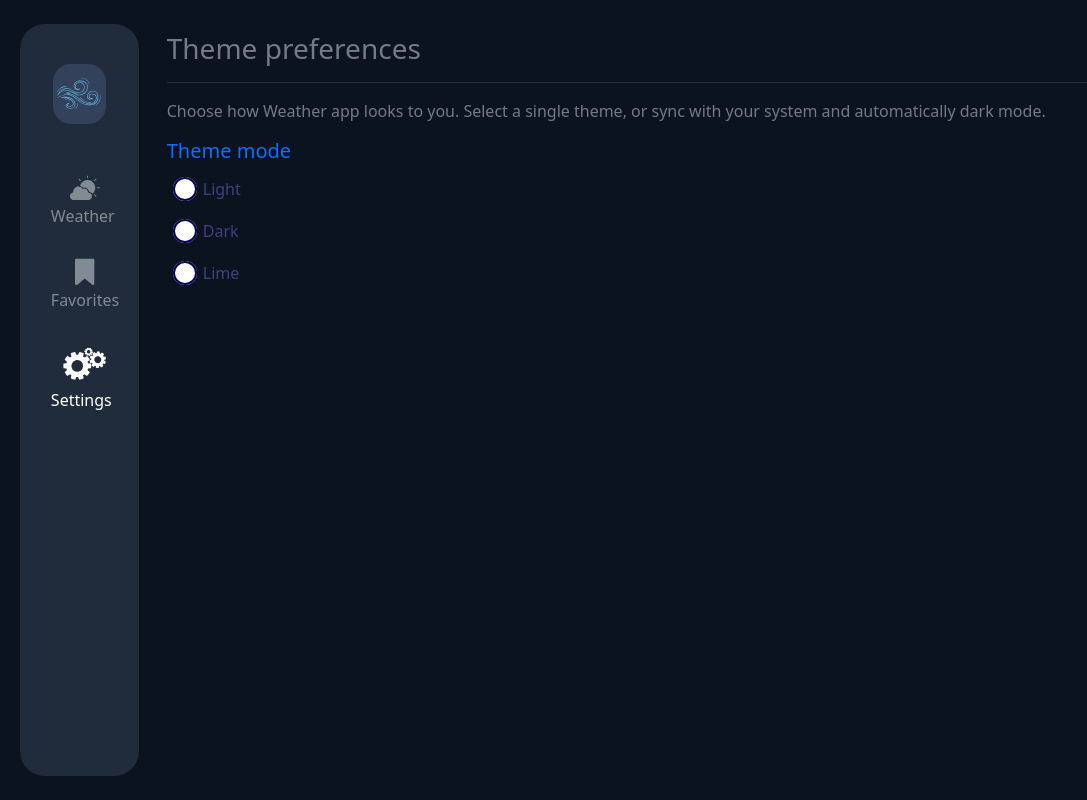
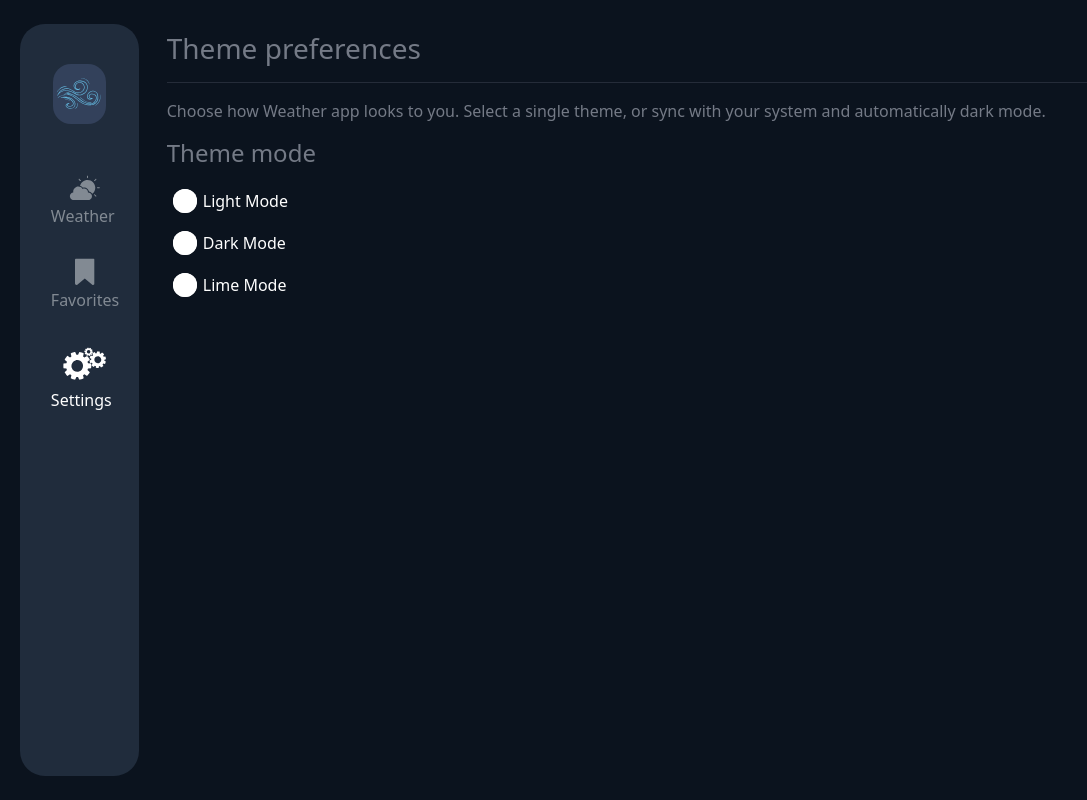
Before and after one commit to Shaybush/weather-forecast, a React (Vite) app: page /settings in a window 1280 px wide. Shown: the whole page, without its empty margins (0-1087 px from the left). Built offline with nearby package versions, Linux system fonts and the light colour scheme.

Commit message:
chnage radio button styling

```diff
--- a/src/index.css
+++ b/src/index.css
@@ -28,6 +28,9 @@ body {
 }
 
 :root {
+  --text-white: #ffffff;
+  --text-dark: #000000;
+  --text-dark-light: #333333;
   --background-color: #0b131e;
   --background-color-hover: #202c3c;
   --text-primary: #ffffff;
--- a/src/shared/components/radioButton/radioButton.module.css
+++ b/src/shared/components/radioButton/radioButton.module.css
@@ -13,12 +13,12 @@
 }
 
 .Input:checked + span {
-  background-color: #414181;
-  color: white;
+  background-color: var(--background-color-hover);
+  color: var(--text-white);
 }
 
 .Input:checked + span:before {
-  box-shadow: inset 0 0 0 0.4375em #00005c;
+  box-shadow: inset 0 0 0 0.4375em var(--text-primary);
 }
 
 .Label span {
@@ -27,22 +27,22 @@
   padding: 0.375em 0.75em 0.375em 0.375em;
   border-radius: 99em;
   transition: 0.25s ease;
-  color: #414181;
+  color: var(--text-primary);
 }
 
 .Label span:hover {
-  background-color: #d6d6e5;
+  background-color: var(--background-color-hover);
 }
 
 .Label span:before {
   display: flex;
   flex-shrink: 0;
   content: "";
-  background-color: #fff;
+  background-color: var(--text-white);
   width: 1.5em;
   height: 1.5em;
   border-radius: 50%;
   margin-right: 0.375em;
   transition: 0.25s ease;
-  box-shadow: inset 0 0 0 0.125em #00005c;
+  box-shadow: inset 0 0 0 0.125em var(--text-primary);
 }
--- a/src/views/settingsView/components/themeSettings/themeSettings.tsx
+++ b/src/views/settingsView/components/themeSettings/themeSettings.tsx
@@ -19,14 +19,14 @@ const ThemeSettings = () => {
         Choose how Weather app looks to you. Select a single theme, or sync with
         your system and automatically dark mode.
       </p>
-      <h5 className="text-primary">Theme mode</h5>
+      <h4 className="text-mute font-weight-bold mb-3">Theme mode</h4>
 
       <div>
         {/* light mode */}
         <RadioButton
           name="themeMode"
           onChange={(e) => switchLight(e)}
-          text="Light"
+          text="Light Mode"
           value={ETheme.LIGHT}
         />
 
@@ -34,7 +34,7 @@ const ThemeSettings = () => {
         <RadioButton
           name="themeMode"
           onChange={(e) => switchLight(e)}
-          text="Dark"
+          text="Dark Mode"
           value={ETheme.DARK}
         />
 
@@ -42,7 +42,7 @@ const ThemeSettings = () => {
         <RadioButton
           name="themeMode"
           onChange={(e) => switchLight(e)}
-          text="Lime"
+          text="Lime Mode"
           value={ETheme.GREEN}
         />
       </div>
```
